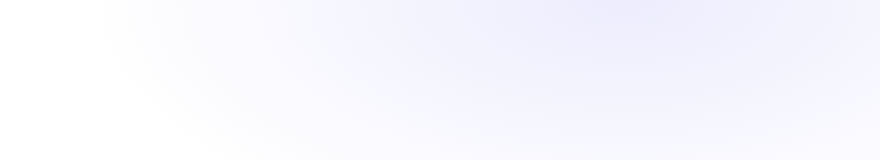
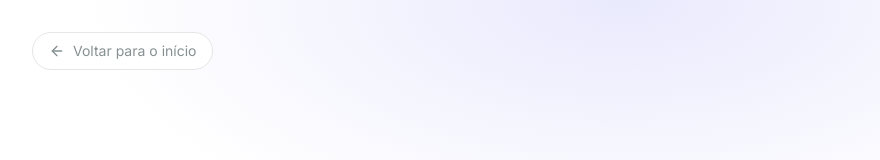
Before and after one commit to uLuc4s/Trabalho-, a Next.js app in the folder web/: page /login in a window 1280 px wide. Shown: the top 160 px of the page, without its empty margins (16-896 px from the left). Built offline with nearby package versions, Linux system fonts and the light colour scheme.

Commit message:
feat(web): adiciona botão de voltar e entrada animada nas telas de acesso

```diff
--- a/web/src/components/auth/auth-shell.tsx
+++ b/web/src/components/auth/auth-shell.tsx
@@ -1,5 +1,6 @@
 import Link from "next/link";
-import { CalendarCheck } from "lucide-react";
+import { ArrowLeft, CalendarCheck } from "lucide-react";
+import { Reveal } from "@/components/motion/reveal";
 
 export function AuthShell({
   title,
@@ -17,20 +18,32 @@ export function AuthShell({
         className="pointer-events-none absolute inset-0"
         style={{
           background:
-            "radial-gradient(60% 45% at 50% 0%, hsl(var(--accent) / 0.12) 0%, transparent 70%)",
+            "radial-gradient(60% 45% at 50% 0%, hsl(var(--accent) / 0.14) 0%, transparent 70%), radial-gradient(35% 30% at 90% 100%, hsl(var(--accent) / 0.08) 0%, transparent 70%)",
         }}
       />
 
-      <Link href="/" className="relative z-10 mb-8 flex items-center gap-2 text-xl font-semibold tracking-tight">
+      <Link
+        href="/"
+        className="group absolute left-6 top-6 z-10 flex items-center gap-2 rounded-full border border-border bg-background px-4 py-2 text-sm text-muted-foreground transition-colors hover:text-foreground md:left-12 md:top-8"
+      >
+        <ArrowLeft className="h-4 w-4 transition-transform group-hover:-translate-x-0.5" aria-hidden />
+        Voltar para o início
+      </Link>
+
+      <Reveal y={16} className="relative z-10 mb-8">
+        <Link href="/" className="flex items-center gap-2 text-xl font-semibold tracking-tight">
           <CalendarCheck className="h-5 w-5 text-accent" aria-hidden />
           Agendfix
         </Link>
+      </Reveal>
 
-      <div className="relative z-10 w-full max-w-md rounded-2xl border border-border bg-background p-8 shadow-dashboard">
+      <Reveal delay={0.1} y={24} className="relative z-10 w-full max-w-md">
+        <div className="rounded-2xl border border-border bg-background p-8 shadow-dashboard">
           <h1 className="font-display text-4xl leading-tight tracking-tight">{title}</h1>
           <p className="mt-2 text-sm text-muted-foreground">{description}</p>
           <div className="mt-6">{children}</div>
         </div>
+      </Reveal>
     </main>
   );
 }
```
Lines whose indentation alone changed are shown as unchanged.
